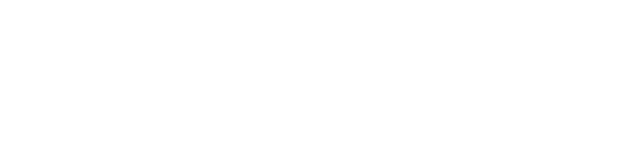
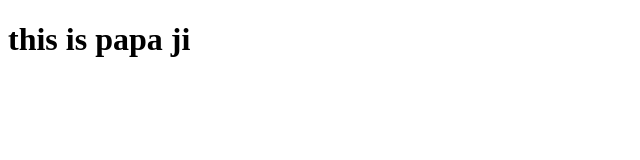
Before and after one commit to realokd/HMS, a plain HTML site: page index.html in a window 1280 px wide. Shown: the whole page, without its empty margins (0-640 px from the left). Drawn offline with Linux system fonts and the light colour scheme.

Commit message:
starting

```diff
--- a/index.html
+++ b/index.html
@@ -6,5 +6,7 @@
     <meta name="viewport" content="width=device-width, initial-scale=1.0" />
     <title>Document</title>
   </head>
-  <body></body>
+  <body>
+    <h1>this is papa ji</h1>
+  </body>
 </html>
```
